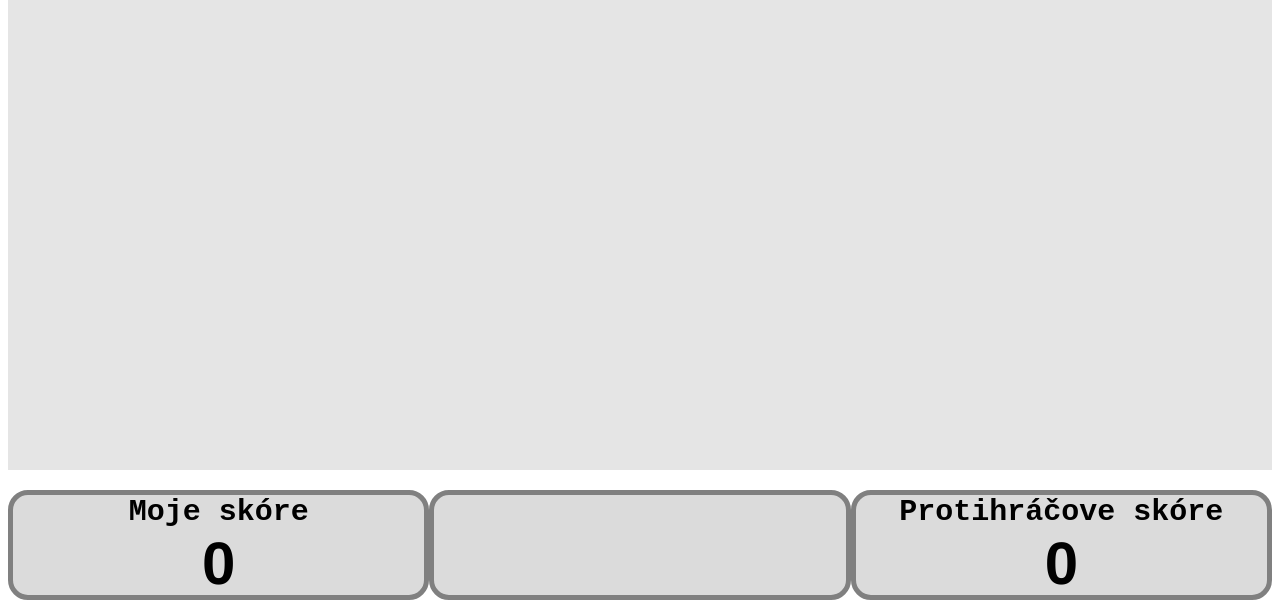
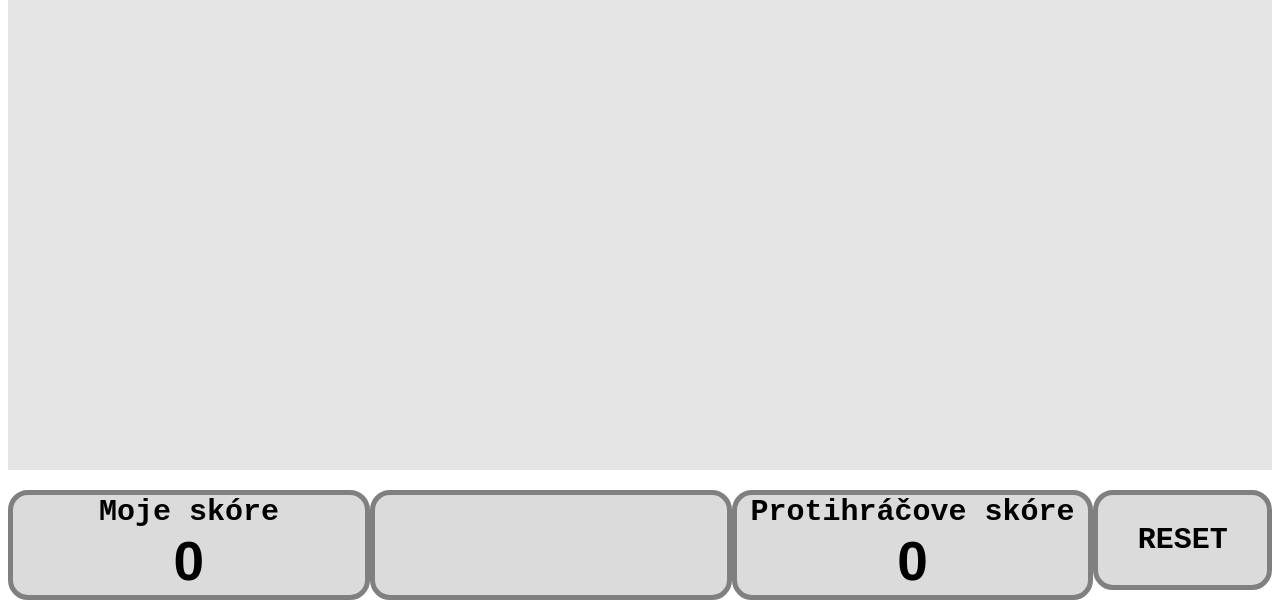
Before and after one commit to OliverHrtus/Rock-Paper-Scissors, a plain HTML site: page rock-paper-scissors.html in a window 1280 px wide. Shown: the part 283-891 px from the top of the page. Drawn offline with Linux system fonts and the light colour scheme.

Commit message:
pridanie Reset

```diff
--- a/rock-paper-scissors.html
+++ b/rock-paper-scissors.html
@@ -4,7 +4,7 @@
 <head>
     <meta charset="UTF-8">
     <meta name="viewport" content="width=device-width, initial-scale=1.0">
-    <title>Rock Paper Scissors</title>
+    <title>Document</title>
     <script src="script.js"></script>
 </head>
 <style>
@@ -15,13 +15,12 @@
         border-radius: 5px;
         cursor: pointer;
     }
-
     .vrchne:hover {
-        transform: scale(0.98);
-        cursor: pointer;
-        box-shadow: 0 10px 20px rgba(0, 0, 0, 0.45);
-        transition: 0.3s ease;
-    }
+transform: scale(0.98);
+cursor: pointer;
+box-shadow: 0 10px 20px rgba(0,0,0,0.45);
+transition: 0.3s ease;
+}
 
     .obraztek {
         height: 250px;
@@ -31,7 +30,6 @@
         display: flex;
         flex-direction: column;
     }
-
     .obraztekrock {
         height: 250px;
         width: 450px;
@@ -44,60 +42,68 @@
     .spodne {
         margin: auto;
         height: 100px;
-        width: 500px;
+        width: 400px;
+        background-color: rgb(219, 219, 219);
+        margin-top: 20px;
+        border-radius: 20px;
+        border: 5px gray solid;
+    }
+    .spodne_reset {
+        margin: auto;
+        height: 100px;
+        width: 200px;
         background-color: rgb(219, 219, 219);
         margin-top: 20px;
         border-radius: 20px;
         border: 5px gray solid;
     }
 
-    h1 {
+
+    .spodne_reset:hover {
+        transform: scale(0.98);
+        cursor: pointer;
+        box-shadow: 0 10px 20px rgba(0,0,0,0.45);
+        transition: 0.3s ease;
+        }
+
+    h1{
         font-family: 'Franklin Gothic Medium', 'Arial Narrow', Arial, sans-serif;
-        font-size: 60px;
+        font-size: 55px;
         margin: 0;
         text-align: center;
     }
-
-    p {
+    p{
         font-family: 'Courier New', Courier, monospace;
         margin-top: 5px;
         font-size: 30px;
-        margin: 0;
-        text-align: center;
+        margin: 0;text-align: center;
     }
-
-    .result-text {
+    .result-text{
         font-family: 'Courier New', Courier, monospace;
         margin-top: 25px;
-        font-size: 65px;
-        margin-top: 13px;
-        text-align: center;
+        font-size: 58px;
+        margin-top: 17px;text-align: center;
     }
-
-    .choice {
+    .choice{
         margin-left: 25.4%;
         font-size: 50px;
     }
+
 </style>
 
 <body>
     <div style="width: auto;display: flex;">
         <button class="vrchne" onclick="playGame('rock')">
             <img class="obraztekrock"
-                src="https://clipart-library.com/new_gallery/42-420480_dwayne-the-rock-the-rock-dwayne-johnson-rock.png"
-                alt="">
+                src="https://clipart-library.com/new_gallery/42-420480_dwayne-the-rock-the-rock-dwayne-johnson-rock.png"alt="">
 
         </button>
         <button class="vrchne " onclick="playGame('paper')">
-            <img class="obraztek"
-                src="https://static.wikia.nocookie.net/shivaxis-rlcraft/images/b/b2/Paper.png/revision/latest/thumbnail/width/360/height/450?cb=20220825234555"
-                alt="">
+            <img class="obraztek" src="https://static.wikia.nocookie.net/shivaxis-rlcraft/images/b/b2/Paper.png/revision/latest/thumbnail/width/360/height/450?cb=20220825234555" alt="">
 
         </button>
         <button class="vrchne" onclick="playGame('scissors')">
-            <img class="obraztek"
-                src="https://static.wikia.nocookie.net/minecraft_gamepedia/images/5/5a/Shears_JE2_BE2.png/revision/latest/thumbnail/width/360/height/360?cb=20191012183756"
-                alt="">
+            <img class="obraztek" src="https://static.wikia.nocookie.net/minecraft_gamepedia/images/5/5a/Shears_JE2_BE2.png/revision/latest/thumbnail/width/360/height/360?cb=20191012183756" alt="">
         </button>
     </div>
 
@@ -107,9 +113,8 @@
 
 
 
-    <div
-        style="margin: auto;padding-top: 45px;height: 430px;width: auto;background-color: rgb(229, 229, 229);margin-top: 20px;">
-        <div class="choice" id="choices"></div>
+    <div style="margin: auto;padding-top: 45px;height: 430px;width: auto;background-color: rgb(229, 229, 229);margin-top: 20px;">
+            <div class="choice" id="choices"></div>
     </div>
 
 
@@ -121,30 +126,25 @@
 
     <div style="width: auto;display: flex;">
         <div class="spodne">
-            <b>
-                <p>Moje skóre</p>
-            </b>
-            <h1>
-                <div class="score-value" id="playerScore">0</div>
-            </h1>
+            <b><p>Moje skóre</p></b>
+            <h1><div class="score-value" id="playerScore">0</div></h1>
         </div>
 
 
         <div class="spodne">
 
-            <b>
-                <div class="result-text" id="result"></div>
-            </b>
+            <b><div class="result-text" id="result"></div></b>
         </div>
 
 
         <div class="spodne">
-            <b>
-                <p>Protihráčove skóre</p>
-            </b>
-            <h1>
-                <div class="score-value" id="computerScore">0</div>
-            </h1>
+            <b><p>Protihráčove skóre</p></b>
+            <h1><div class="score-value" id="computerScore">0</div></h1>
+        </div>
+
+        <button class="spodne_reset" onclick="resetGame()">
+            <b><p>RESET</p></b>
+
         </div>
 
     </div>
--- a/script.js
+++ b/script.js
@@ -69,7 +69,7 @@ function resetGame() {
     playerScore = 0;
     computerScore = 0;
     updateScoreboard();
-    document.getElementById('choices').innerHTML = 'Make your choice!';
+    document.getElementById('choices').innerHTML = '';
     document.getElementById('result').innerHTML = '';
     document.getElementById('result').className = 'result-text';
 }
```
